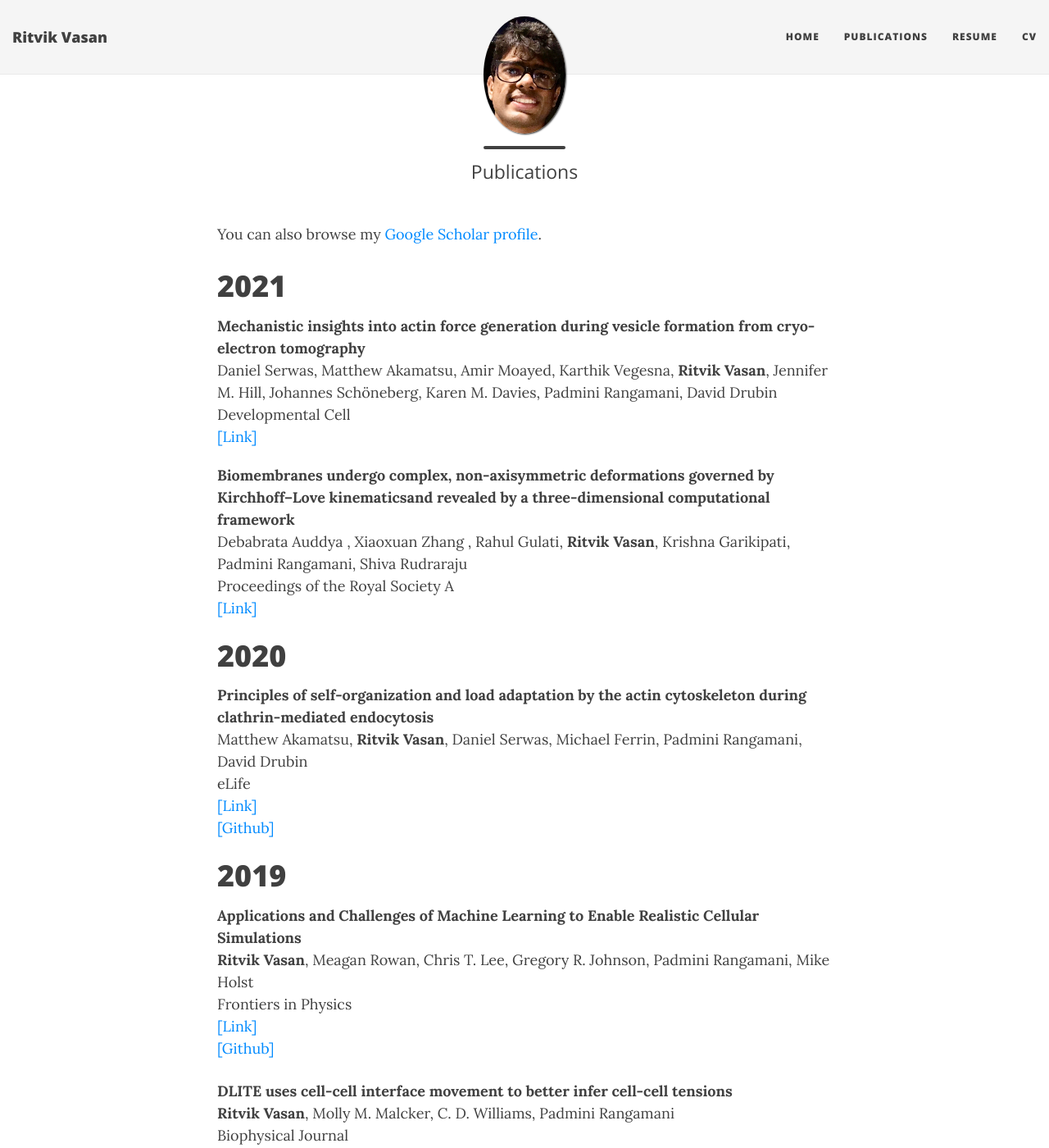
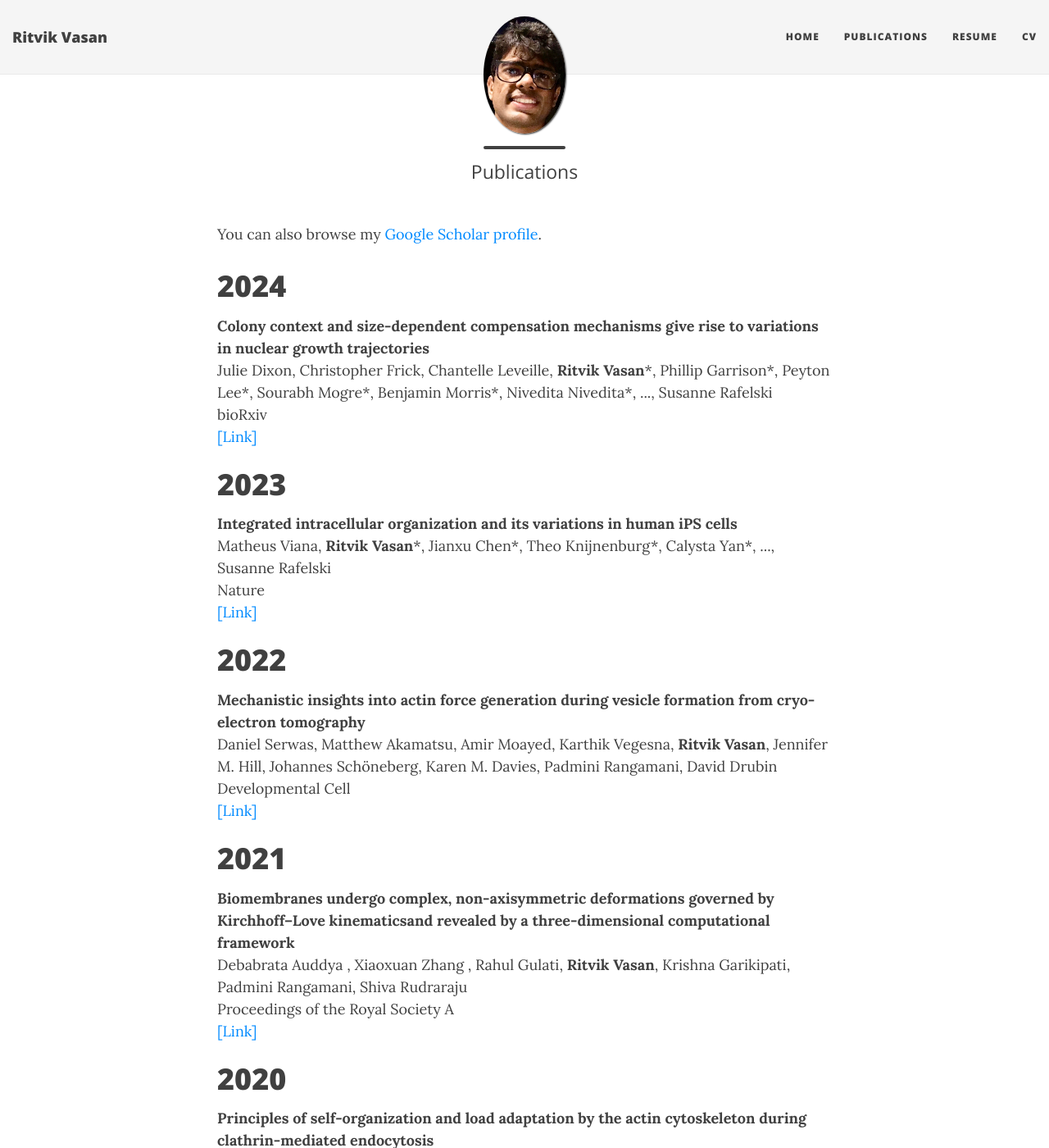
Before and after one commit to ritvikvasan/ritvikvasan.github.io, a Jekyll site: the page built from Publications.md, in a window 1280 px wide and 1400 px high. Shown: the whole window at 82% size. Built offline with Jekyll 4.4.1, drawn with Linux system fonts in a browser that asks for light colours; nearby versions of some CDN libraries.

Commit message:
update july 8 2024

```diff
--- a/Publications.md
+++ b/Publications.md
@@ -6,8 +6,37 @@ subtitle: Publications
 
 You can also browse my <a href="https://scholar.google.com/citations?user=NFIAyPIAAAAJ&hl=en&oi=ao" target="_blank">Google Scholar profile</a>.
 <br />
+
 <h1>
-    <a name='2021'></a> 2021
+    <a name='2024'></a> 2024
+</h1>
+<div class="media">
+    <div class="media-body">
+       <p class="media-heading">
+          <strong>Colony context and size-dependent compensation mechanisms give rise to variations in nuclear growth trajectories
+</strong><br />
+          Julie Dixon, Christopher Frick, Chantelle Leveille, <b>Ritvik Vasan</b>*, Phillip Garrison*, Peyton Lee*, Sourabh Mogre*, Benjamin Morris*, Nivedita Nivedita*, ..., Susanne Rafelski <br />
+          bioRxiv<br />
+          <a href="https://www.biorxiv.org/content/10.1101/2024.06.28.601071v1.abstract">[Link]</a> <br />
+       </p>
+    </div>
+</div>
+<h1>
+    <a name='2023'></a> 2023
+</h1>
+<div class="media">
+    <div class="media-body">
+       <p class="media-heading">
+          <strong>Integrated intracellular organization and its variations in human iPS cells
+</strong><br />
+          Matheus Viana, <b>Ritvik Vasan</b>*, Jianxu Chen*, Theo Knijnenburg*, Calysta Yan*, ..., Susanne Rafelski <br />
+          Nature<br />
+          <a href="https://www.nature.com/articles/s41586-022-05563-7">[Link]</a> <br />
+       </p>
+    </div>
+</div>
+<h1>
+    <a name='2021'></a> 2022
 </h1>
 <div class="media">
     <div class="media-body">
@@ -20,7 +49,9 @@ You can also browse my <a href="https://scholar.google.com/citations?user=NFIAyP
        </p>
     </div>
 </div>
-
+<h1>
+    <a name='2021'></a> 2021
+</h1>
 <div class="media">
     <div class="media-body">
        <p class="media-heading">
```
Also changed, not shown: index.html (+7 -5 lines), 1 other file.
